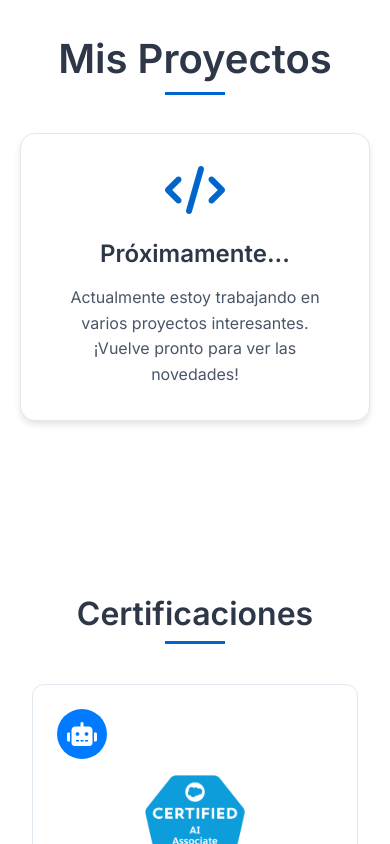
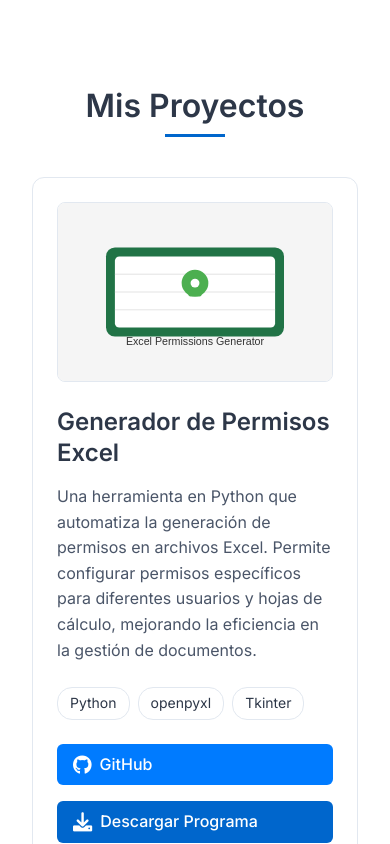
Before and after one commit to ilopmuo/Portfolio2, a React (Create React App) app: page / in a window 390 px wide. Shown: the part 5060-5904 px from the top of the page. Built offline with nearby package versions, Linux system fonts and the light colour scheme.

Commit message:
"feat: Agregado proyecto Excel Permissions Generator con botón de descarga

```diff
--- a/src/components/Projects.css
+++ b/src/components/Projects.css
@@ -1,55 +1,68 @@
 .projects {
     padding: 80px 0;
     background-color: var(--background-primary);
-    display: flex;
-    flex-direction: column;
-    align-items: center;
-    justify-content: center;
-    min-height: 60vh;
 }
 
-.container {
-    max-width: 1200px;
+.projects-container {
+    max-width: 800px;
     margin: 0 auto;
+    padding: 2rem;
 }
 
-.projects h2 {
+.section-title {
     text-align: center;
+    color: var(--text-primary);
     font-size: 2.5rem;
-    color: var(--text-primary);
     margin-bottom: 3rem;
+    position: relative;
+}
+
+.section-title::after {
+    content: '';
+    position: absolute;
+    bottom: -10px;
+    left: 50%;
+    transform: translateX(-50%);
+    width: 60px;
+    height: 3px;
+    background-color: var(--accent-color);
+    transition: width 0.3s ease;
+}
+
+.section-title:hover::after {
+    width: 120px;
 }
 
 .projects-grid {
     display: grid;
-    grid-template-columns: repeat(auto-fit, minmax(300px, 1fr));
+    grid-template-columns: 1fr;
     gap: 2rem;
-    padding: 0 20px;
-    max-width: 1200px;
-    margin: 0 auto;
+    margin-top: 2rem;
 }
 
 .project-card {
-    background-color: var(--card-background);
-    border-radius: 15px;
-    overflow: hidden;
-    box-shadow: 0 4px 6px var(--shadow-color);
+    background: var(--bg-secondary);
+    border: 1px solid var(--border-color);
+    border-radius: 12px;
+    padding: 1.5rem;
+    max-width: 600px;
+    margin: 0 auto;
     transition: transform 0.3s ease, box-shadow 0.3s ease;
-    display: flex;
-    flex-direction: column;
-    height: 100%;
 }
 
 .project-card:hover {
-    transform: translateY(-10px);
-    box-shadow: 0 10px 20px var(--shadow-color);
+    transform: translateY(-5px);
+    box-shadow: 0 5px 15px rgba(0, 0, 0, 0.1);
+    border-color: var(--hover-border-color);
 }
 
 .project-image {
     width: 100%;
     height: 200px;
-    object-fit: cover;
-    border-bottom: 1px solid var(--border-color);
+    overflow: hidden;
+    border-radius: 8px;
+    margin-bottom: 1.5rem;
+    border: 1px solid var(--border-color);
 }
 
 .project-image img {
@@ -64,128 +77,88 @@
 }
 
 .project-content {
-    padding: 1.5rem;
-    flex-grow: 1;
-    display: flex;
-    flex-direction: column;
+    color: var(--text-primary);
 }
 
 .project-title {
     font-size: 1.5rem;
+    margin-bottom: 1rem;
     color: var(--text-primary);
-    margin-bottom: 1rem;
 }
 
 .project-description {
     color: var(--text-secondary);
     margin-bottom: 1.5rem;
-    flex-grow: 1;
+    line-height: 1.6;
 }
 
 .project-tags {
     display: flex;
     flex-wrap: wrap;
     gap: 0.5rem;
-    margin-bottom: 1.5rem;
+    margin: 1rem 0;
 }
 
 .project-tag {
-    background-color: var(--background-secondary);
-    color: var(--text-secondary);
-    padding: 0.3rem 0.8rem;
-    border-radius: 20px;
-    font-size: 0.9rem;
+    background: var(--bg-accent);
+    color: var(--text-primary);
+    padding: 0.25rem 0.75rem;
+    border-radius: 15px;
+    font-size: 0.875rem;
+    border: 1px solid var(--border-color);
 }
 
 .project-links {
+    margin-top: 1.5rem;
     display: flex;
     gap: 1rem;
-    margin-top: auto;
 }
 
 .project-link {
-    padding: 0.8rem 1.5rem;
-    border-radius: 25px;
+    display: inline-flex;
+    align-items: center;
+    gap: 0.5rem;
+    padding: 0.5rem 1rem;
+    border-radius: 6px;
     text-decoration: none;
     font-weight: 500;
     transition: all 0.3s ease;
 }
 
-.project-link.demo {
-    background-color: var(--accent-color);
-    color: var(--background-primary);
-}
-
-.project-link.demo:hover {
-    background-color: transparent;
-    color: var(--accent-color);
-    box-shadow: inset 0 0 0 2px var(--accent-color);
-}
-
 .project-link.github {
-    background-color: var(--background-secondary);
-    color: var(--text-primary);
+    background: var(--primary-color);
+    color: white;
 }
 
 .project-link.github:hover {
-    background-color: var(--text-primary);
-    color: var(--background-primary);
+    background: var(--primary-color-dark);
+    transform: translateY(-2px);
 }
 
-.projects-coming-soon {
-    max-width: 600px;
-    margin: 0 auto;
-    text-align: center;
-    padding: 3rem;
-    background-color: var(--card-background);
-    border-radius: 15px;
-    box-shadow: 0 4px 6px var(--shadow-color);
-    border: 1px solid var(--border-color);
-    transition: transform 0.3s ease, box-shadow 0.3s ease;
+.project-link.download {
+    background: var(--accent-color);
+    color: white;
 }
 
-.projects-coming-soon:hover {
-    transform: translateY(-5px);
-    box-shadow: 0 8px 15px var(--shadow-color);
-    border-color: var(--hover-border-color);
+.project-link.download:hover {
+    background: var(--accent-color-dark);
+    transform: translateY(-2px);
 }
 
-.projects-coming-soon i {
-    font-size: 3rem;
-    color: var(--accent-color);
-    margin-bottom: 1.5rem;
-}
-
-.projects-coming-soon h3 {
-    color: var(--text-primary);
-    font-size: 1.8rem;
-    margin-bottom: 1rem;
-}
-
-.projects-coming-soon p {
-    color: var(--text-secondary);
-    font-size: 1.1rem;
-    line-height: 1.6;
+.project-link i {
+    font-size: 1.2rem;
 }
 
 @media (max-width: 768px) {
-    .projects {
-        padding: 60px 20px;
+    .project-card {
+        max-width: 100%;
     }
 
-    .projects-coming-soon {
-        padding: 2rem;
+    .project-image {
+        height: 180px;
     }
 
-    .projects-coming-soon h3 {
-        font-size: 1.5rem;
-    }
-
-    .projects-coming-soon p {
-        font-size: 1rem;
-    }
-
-    .projects-grid {
-        grid-template-columns: 1fr;
+    .project-links {
+        flex-direction: column;
     }
 }
--- a/src/components/Projects.js
+++ b/src/components/Projects.js
@@ -8,13 +8,31 @@ const Projects = () => {
     const content = {
         es: {
             title: "Mis Proyectos",
-            comingSoon: "Próximamente...",
-            description: "Actualmente estoy trabajando en varios proyectos interesantes. ¡Vuelve pronto para ver las novedades!"
+            projects: [
+                {
+                    title: "Generador de Permisos Excel",
+                    description: "Una herramienta en Python que automatiza la generación de permisos en archivos Excel. Permite configurar permisos específicos para diferentes usuarios y hojas de cálculo, mejorando la eficiencia en la gestión de documentos.",
+                    technologies: ["Python", "openpyxl", "Tkinter"],
+                    github: "https://github.com/ilopmuo/excel-permissions-generator",
+                    image: "/excel-permissions.svg",
+                    download: "/permission_excel_gui.exe",
+                    downloadText: "Descargar Programa"
+                }
+            ]
         },
         en: {
             title: "My Projects",
-            comingSoon: "Coming Soon...",
-            description: "I'm currently working on several interesting projects. Check back soon to see what's new!"
+            projects: [
+                {
+                    title: "Excel Permissions Generator",
+                    description: "A Python tool that automates the generation of permissions in Excel files. It allows configuring specific permissions for different users and spreadsheets, improving document management efficiency.",
+                    technologies: ["Python", "openpyxl", "Tkinter"],
+                    github: "https://github.com/ilopmuo/excel-permissions-generator",
+                    image: "/excel-permissions.svg",
+                    download: "/permission_excel_gui.exe",
+                    downloadText: "Download Program"
+                }
+            ]
         }
     };
 
@@ -22,11 +40,43 @@ const Projects = () => {
 
     return (
         <section className="projects" id="proyectos">
-            <h2 className="section-title">{currentContent.title}</h2>
-            <div className="projects-coming-soon">
-                <i className="fas fa-code"></i>
-                <h3>{currentContent.comingSoon}</h3>
-                <p>{currentContent.description}</p>
+            <div className="projects-container">
+                <h2 className="section-title">{currentContent.title}</h2>
+                <div className="projects-grid">
+                    {currentContent.projects.map((project, index) => (
+                        <div key={index} className="project-card">
+                            <div className="project-image">
+                                <img src={project.image} alt={project.title} loading="lazy" />
+                            </div>
+                            <div className="project-content">
+                                <h3 className="project-title">{project.title}</h3>
+                                <p className="project-description">{project.description}</p>
+                                <div className="project-tags">
+                                    {project.technologies.map((tech, i) => (
+                                        <span key={i} className="project-tag">{tech}</span>
+                                    ))}
+                                </div>
+                                <div className="project-links">
+                                    <a
+                                        href={project.github}
+                                        target="_blank"
+                                        rel="noopener noreferrer"
+                                        className="project-link github"
+                                    >
+                                        <i className="fab fa-github"></i> GitHub
+                                    </a>
+                                    <a
+                                        href={project.download}
+                                        download
+                                        className="project-link download"
+                                    >
+                                        <i className="fas fa-download"></i> {project.downloadText}
+                                    </a>
+                                </div>
+                            </div>
+                        </div>
+                    ))}
+                </div>
             </div>
         </section>
     );
```
Also changed, not shown: public/excel-permissions.svg (added), 1 other file (tests, documents, lock files or other folders).
